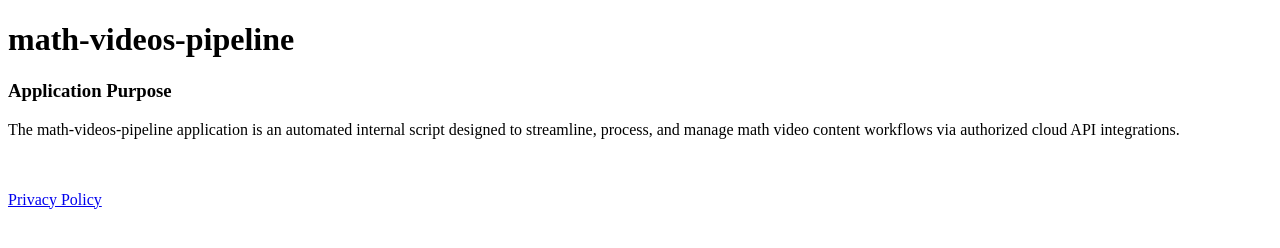
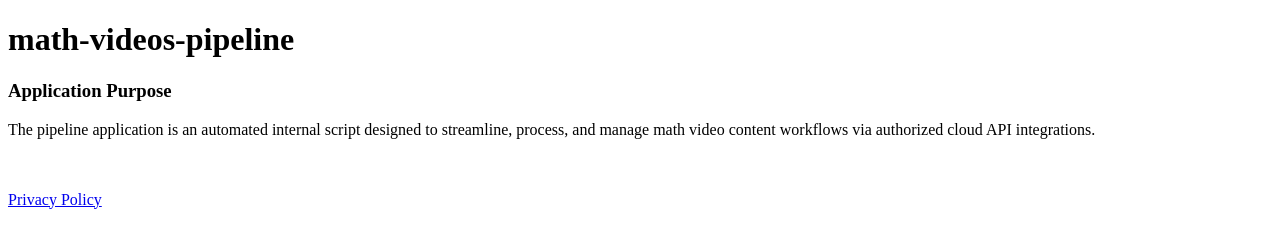
Before and after one commit to KBMath0/google-auth-bypass, a plain HTML site: page index.html in a window 1280 px wide. Drawn offline with Linux system fonts and the light colour scheme.

Commit message:
Update index.html

```diff
--- a/index.html
+++ b/index.html
@@ -7,7 +7,7 @@
     <h1>math-videos-pipeline</h1>
 
     <h3>Application Purpose</h3>
-    <p>The math-videos-pipeline application is an automated internal script designed to streamline, process, and manage math video content workflows via authorized cloud API integrations.</p>
+    <p>The pipeline application is an automated internal script designed to streamline, process, and manage math video content workflows via authorized cloud API integrations.</p>
 
     <br><br>
     <!-- CRUCIAL LINKS FOR GOOGLE SCANNERS -->
```
